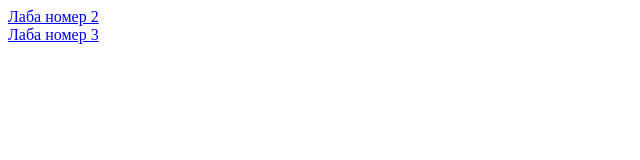
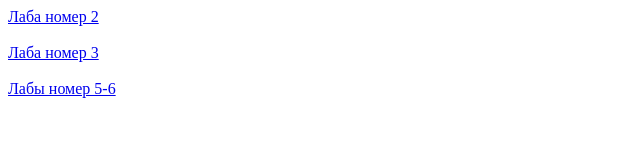
Before and after one commit to ErofeevAA/webDepts, a plain HTML site: page index.html in a window 1280 px wide. Shown: the whole page, without its empty margins (0-640 px from the left). Drawn offline with Linux system fonts and the light colour scheme.

Commit message:
Update index.html

```diff
--- a/index.html
+++ b/index.html
@@ -6,7 +6,9 @@
 </head>
 <body>
   <a href="laba2/laba2.html">Лаба номер 2</a>
-  <br>
+  <br><br>
   <a href="laba3/index.html">Лаба номер 3</a>
+   <br><br>
+   <a href="laba6/index.html">Лабы номер 5-6</a>
 </body>
 </html>
```
